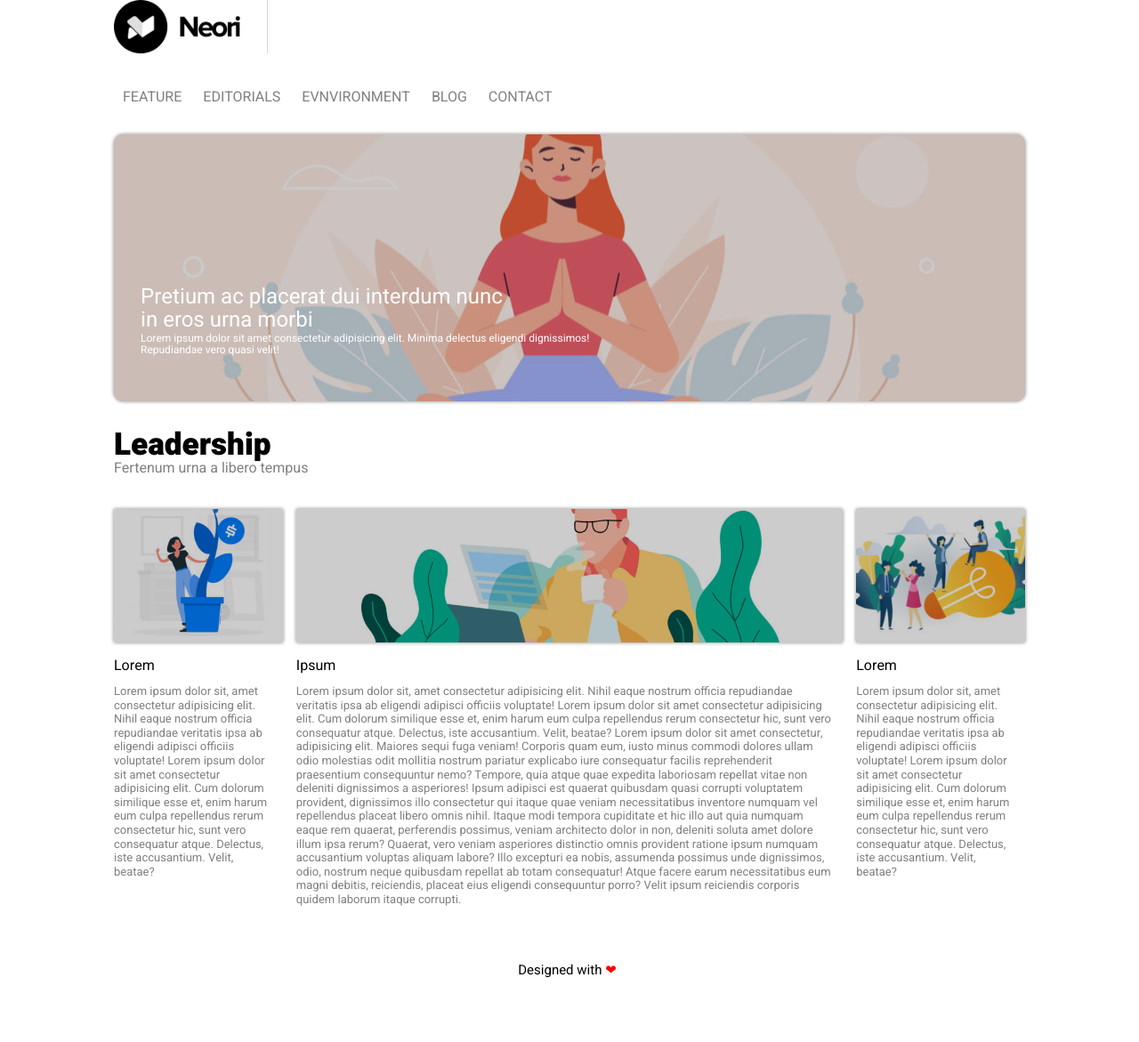
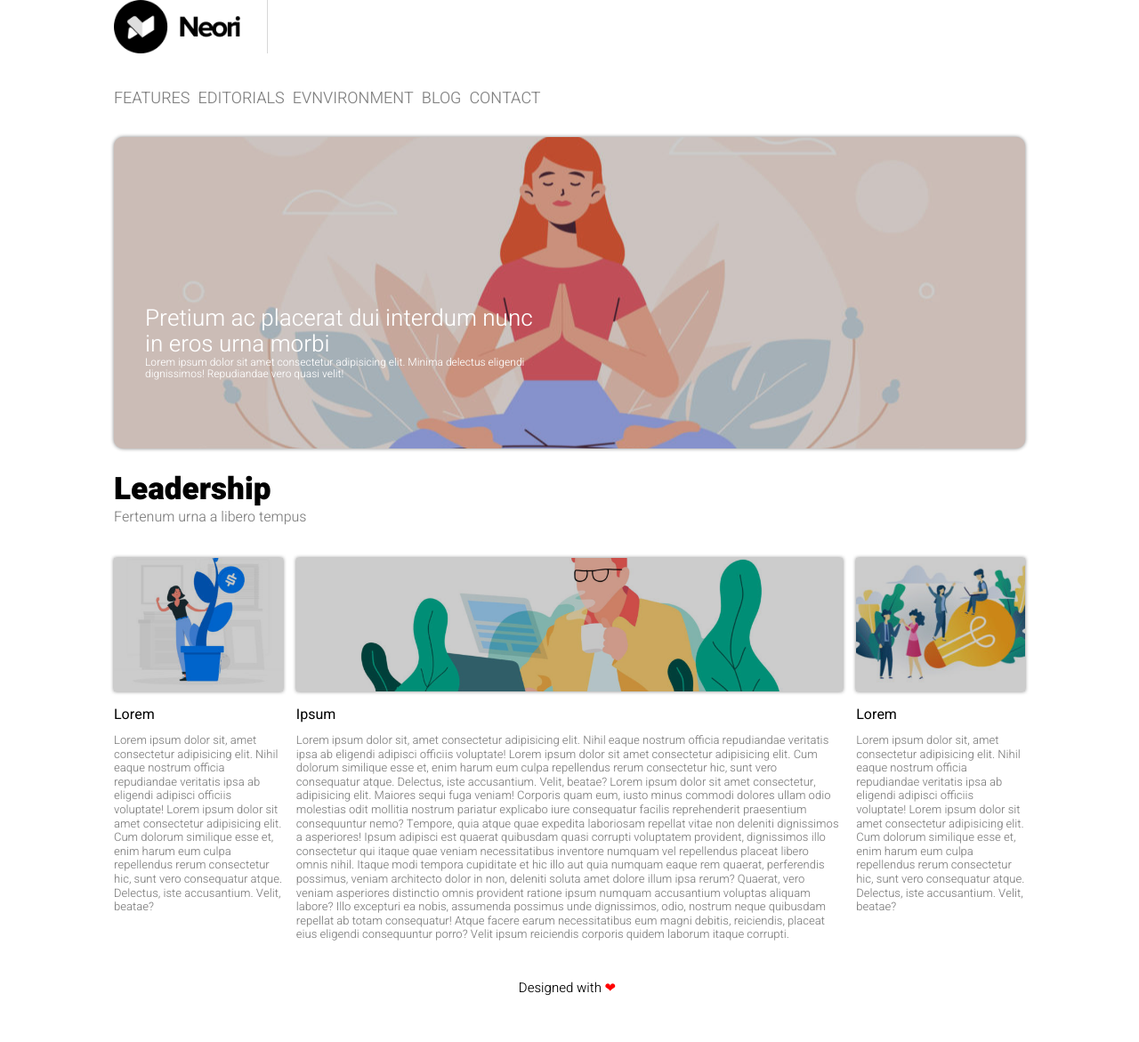
Before and after one commit to Mandrake091/htmlcss-wp, a plain HTML site: page index.html in a window 1280 px wide. Shown: the whole page at 89% size. Drawn offline with Linux system fonts and the light colour scheme.

Commit message:
correction dimension right column + footer > inside central colum.

```diff
--- a/css/style.css
+++ b/css/style.css
@@ -13,6 +13,7 @@
 
 /* General */
 .container{
+
     min-width: 600px;
     width: 80%;
     margin: 0 auto;
@@ -28,21 +29,33 @@ span{
     font-weight: 300;
     padding-right: 5px;
 }
-span>a{
+
+ul li a{
+    font-weight: 300;
+    margin-bottom: 25px;
+    color:grey;
+    display: inline;
+    text-transform: uppercase;
+    padding-right: 5px;
+    font-size: 18px;
+    text-decoration: none;
+}
+a:hover{
+    color: rgb(255, 136, 0);
+}
+li{
     color:grey;
     text-transform: uppercase;
     text-decoration: none;
     display: inline-block;
-    padding: 30px 10px;
     font-weight: 300;
 }
 h4{
-    padding-top: 5px;
+    padding-top: 10px;
     color:grey;
     font-weight: 300;
 }
 h1{
-    padding-top: 10px;
     font-weight: 900;
     font-size: 35px;
 }
@@ -52,36 +65,35 @@ h1{
 header{
     position: relative;
     margin: 0 auto;
-    height: 480px;
+    height: 500px;
 }
-.header-container{
-    margin: 0 auto;
 
-}
 .header-banner{
     position: absolute;
     width: 100%;
     border-radius: 10px;
     background-position:0;
-    margin:0 auto;
+    margin:30px auto;
     background-size: cover;
-    height: 300px;
+    height: 350px;
     background-image:
     url(../img/banner.jpg);
     filter: brightness(80%) drop-shadow(0px 0px 2px gray);
 }
-.header-container>img{
+header>img{
+    margin-bottom: 30px;
     padding-right: 30px;
     border-right: 1px solid #d7d7d7;
     height: 60px;
 }
 .text-banner{
+    font-size: 26px;
     line-height: 1.1;
-    width: 50%;
-    font-weight: 400;
+    width: 45%;
+    font-weight: 300;
     position: relative;
-    top: 170px;
-    left: 30px;
+    top: 220px;
+    left: 35px;
     color:white;
 }
 .text-banner>p{
@@ -91,33 +103,31 @@ header{
 
 /* Main */
 main{
+    position:relative;
+    height: 600px;
     min-width: 80%;
     line-height: 1.3em;
     width: 100%;
-    margin:0 auto;
+    margin:40px auto;
 }
 .text-area{
     padding-top: 10px;
     line-height: 1.2;
     color: grey;
     text-align: left;
-    padding-right: 10px;
     font-size: 13px;
     font-weight: 300;
 }
 
 /* Right Column */
 section>img{
-    min-width: 150px;
     margin-bottom: 10px;
     width: 100%;
-    height: 100%;
-    background-size: contain;
+    height: 150px;
     object-fit: cover;
     filter:brightness(80%) drop-shadow(0px 0px 2px gray);
 }
 .section{
-
     margin:15px 0 0 0;
     height: 150px;
     width: calc(20% - 15px);
@@ -125,23 +135,17 @@ section>img{
     background-color: aqua;
     object-fit: contain;
 }
-.section-text{
-    overflow: hidden;
-    margin: 15px 0 0 0;
-    width: calc(20% - 15px);
-}
 /* / Right Column */
 
 /* Central Column */
 .article{
     border-radius: 10px;
     margin: 15px 0 0 0;
-    height: 150px;
+    height: 15px;
     width:60%;
     background-color: rgb(12, 111, 128);
 }
 article>img{
-    min-width: 150px;
     margin-bottom: 10px;
     filter:brightness(80%) drop-shadow(0px 0px 2px gray);
     height: 150px;
@@ -156,40 +160,37 @@ article>img{
 
 /* Left Column */
 aside>img{
-    min-width: 150px;
     margin-bottom: 10px;
     filter:brightness(80%) drop-shadow(0px 0px 2px gray);
     width: 100%;
-    height: 100%;
-    background-size: contain;
+    height: 150px;
     object-fit: cover;
 }
 .aside{
-    min-width: 150px;
     object-position: 0;
-    object-fit: contain;
     border-radius: 10px;
     margin: 15px 15px 0 0;
     width: calc(20% - 15px);
     height: 150px;
     background-color: tan;
 }
-
 /* / Left Column */
 
 /* Footer */
+footer{
+    margin-top:30px;
+    height: 200px;
+}
 footer>p{
     font-size: 15px;
-    margin: 50px auto;
+    margin: 0 auto;
     height: 50px;
     font-weight: 300;
     line-height:3;
     text-align: center;
-
 }
 footer>p>span{
+
     color:red;
 }
 /* / Footer */
-
-/* / Main */
--- a/index.html
+++ b/index.html
@@ -10,23 +10,22 @@
     <link rel="stylesheet" href="./css/style.css">
     <link rel="preconnect" href="https://fonts.googleapis.com">
    <link rel="preconnect" href="https://fonts.gstatic.com" crossorigin>
-   <link href="https://fonts.googleapis.com/css2?family=Heebo:wght@400;500;600;700;800;900&display=swap" rel="stylesheet">
+   <link href="https://fonts.googleapis.com/css2?family=Heebo:wght@300;400;500;600;700;800;900&display=swap" rel="stylesheet">
 </head>
 <body>
+
    <!-- Inizio Header -->
 <div class="clearfix container">
   <header class="clearfix">
-     <div class="header-container">
       <img src="./img/logo.png" alt="Logo">
          <br>
-        <span>
-        <a href="#">Feature</a>
-        <a href="#"> Editorials</a>
-        <a href="#"> Evnvironment</a>
-        <a href="#">Blog</a>
-        <a href="#">Contact</a>
-        </span>
-     </div>
+            <ul>
+               <li><a href="#">Features</a></li>
+               <li><a href="#"> Editorials</a></li>
+               <li><a href="#"> Evnvironment</a></li>
+               <li><a href="#">Blog</a></li>
+               <li><a href="#">Contact</a></li>
+            </ul>
             <div class="header-banner"></div>
                <h2 class="text-banner">
                   Pretium ac placerat dui interdum nunc<br>
@@ -35,55 +34,51 @@
                   </p>
                </h2>
   </header>
-   <!-- / Header   -->
+
+
    <!-- Inizio Main -->
+   <main class="clearfix">
 
-  <main class="left clearfix">
       <h1>Leadership</h1>
       <h4>Fertenum urna a libero tempus</h4>
       <br>
-
-     <!-- immagini main -->
+   <!-- Colonna Sinistra  -->
      <aside class="aside left">
          <img src="./img/img-1.jpg" alt="Left Image">
-
             <span class="article-title">Lorem</span>
                <p class="text-area">
                   Lorem ipsum dolor sit, amet consectetur adipisicing elit. Nihil eaque nostrum officia repudiandae veritatis ipsa ab eligendi adipisci officiis voluptate!
                   Lorem ipsum dolor sit amet consectetur adipisicing elit. Cum dolorum similique esse et, enim harum eum culpa repellendus rerum consectetur hic, sunt vero consequatur atque. Delectus, iste accusantium. Velit, beatae?
                </p>
      </aside>
-     <article class="clearfix article left">
+   <!-- Colonna Centrale -->
+      <article class="article left">
          <img src="./img/banner-2.jpg" alt="Center Image">
             <span class="article-title">Ipsum</span>
-        <p class="clearfix text-area">
+               <p class="text-area">
                   Lorem ipsum dolor sit, amet consectetur adipisicing elit. Nihil eaque nostrum officia repudiandae veritatis ipsa ab eligendi adipisci officiis voluptate!
                   Lorem ipsum dolor sit amet consectetur adipisicing elit. Cum dolorum similique esse et, enim harum eum culpa repellendus rerum consectetur hic, sunt vero consequatur atque. Delectus, iste accusantium. Velit, beatae?
                   Lorem ipsum dolor sit amet consectetur, adipisicing elit. Maiores sequi fuga veniam! Corporis quam eum, iusto minus commodi dolores ullam odio molestias odit mollitia nostrum pariatur explicabo iure consequatur facilis reprehenderit praesentium consequuntur nemo? Tempore, quia atque quae expedita laboriosam repellat vitae non deleniti dignissimos a asperiores! Ipsum adipisci est quaerat quibusdam quasi corrupti voluptatem provident, dignissimos illo consectetur qui itaque quae veniam necessitatibus inventore numquam vel repellendus placeat libero omnis nihil. Itaque modi tempora cupiditate et hic illo aut quia numquam eaque rem quaerat, perferendis possimus, veniam architecto dolor in non, deleniti soluta amet dolore illum ipsa rerum? Quaerat, vero veniam asperiores distinctio omnis provident ratione ipsum numquam accusantium voluptas aliquam labore? Illo excepturi ea nobis, assumenda possimus unde dignissimos, odio, nostrum neque quibusdam repellat ab totam consequatur! Atque facere earum necessitatibus eum magni debitis, reiciendis, placeat eius eligendi consequuntur porro? Velit ipsum reiciendis corporis quidem laborum itaque corrupti.
                </p>
-        <footer class="clearfix">
-     <p>Designed with 	<span>&#10084;</span></p>
+               <!-- Foooter qui perchè altrimenti si sovrappone -->
+      <footer>
+         <p>Designed with
+            <span>&#10084;
+            </span>
+         </p>
       </footer>
       </article>
-
+   <!-- Colonna Destra -->
       <section class="section right">
          <img src="./img/img-3.jpg" alt="Right Image">
             <span class="article-title">Lorem</span>
-        <p class=" clearfix text-area">
+               <p class="text-area">
                   Lorem ipsum dolor sit, amet consectetur adipisicing elit. Nihil eaque nostrum officia repudiandae veritatis ipsa ab eligendi adipisci officiis voluptate!
                   Lorem ipsum dolor sit amet consectetur adipisicing elit. Cum dolorum similique esse et, enim harum eum culpa repellendus rerum consectetur hic, sunt vero consequatur atque. Delectus, iste accusantium. Velit, beatae?
                </p>
-
       </section>
 
      </div>
   </main>
-
-  <!-- / Main -->
-
-
-
-
-
 </body>
 </html>
```
Lines whose indentation alone changed are shown as unchanged.
